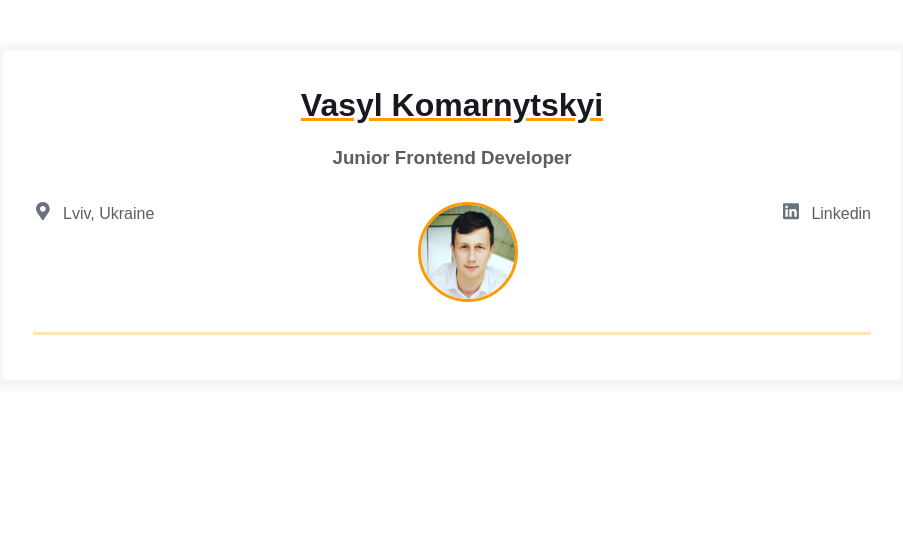
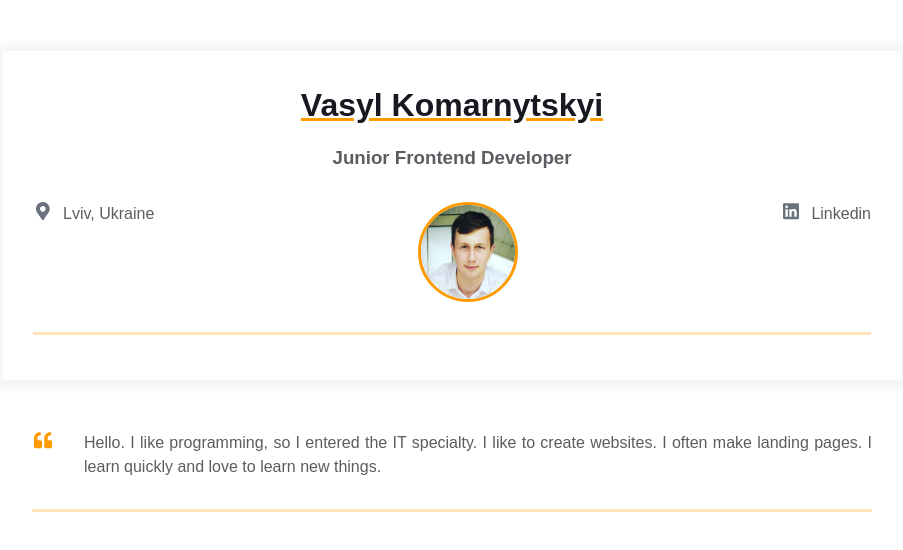
Before and after one commit to vasylkomarnytskyi/homepage, a plain HTML site: page index.html in a window 1280 px wide. Shown: the whole page, without its empty margins (188-1091 px from the left). Drawn offline with Linux system fonts and the light colour scheme.

Commit message:
Add intro

```diff
--- a/index.html
+++ b/index.html
@@ -49,5 +49,23 @@
     </div>
   </div>
 </main>
+<div class="container">
+  <div class="resume__block">
+    <div class="intro">
+      <div class="intro__icon-wrapper">
+        <svg class="intro__icon" xmlns="http://www.w3.org/2000/svg" viewBox="0 0 512 512">
+          <path
+                  d="M464 256h-80v-64c0-35.3 28.7-64 64-64h8c13.3 0 24-10.7 24-24V56c0-13.3-10.7-24-24-24h-8c-88.4 0-160 71.6-160 160v240c0 26.5 21.5 48 48 48h128c26.5 0 48-21.5 48-48V304c0-26.5-21.5-48-48-48zm-288 0H96v-64c0-35.3 28.7-64 64-64h8c13.3 0 24-10.7 24-24V56c0-13.3-10.7-24-24-24h-8C71.6 32 0 103.6 0 192v240c0 26.5 21.5 48 48 48h128c26.5 0 48-21.5 48-48V304c0-26.5-21.5-48-48-48z">
+          </path>
+        </svg>
+      </div>
+      <p class="intro_text">
+        Hello. I like programming, so I entered the IT specialty.
+        I like to create websites. I often make landing pages.
+        I learn quickly and love to learn new things.
+      </p>
+    </div>
+  </div>
+</div>
 </body>
 </html>
```
